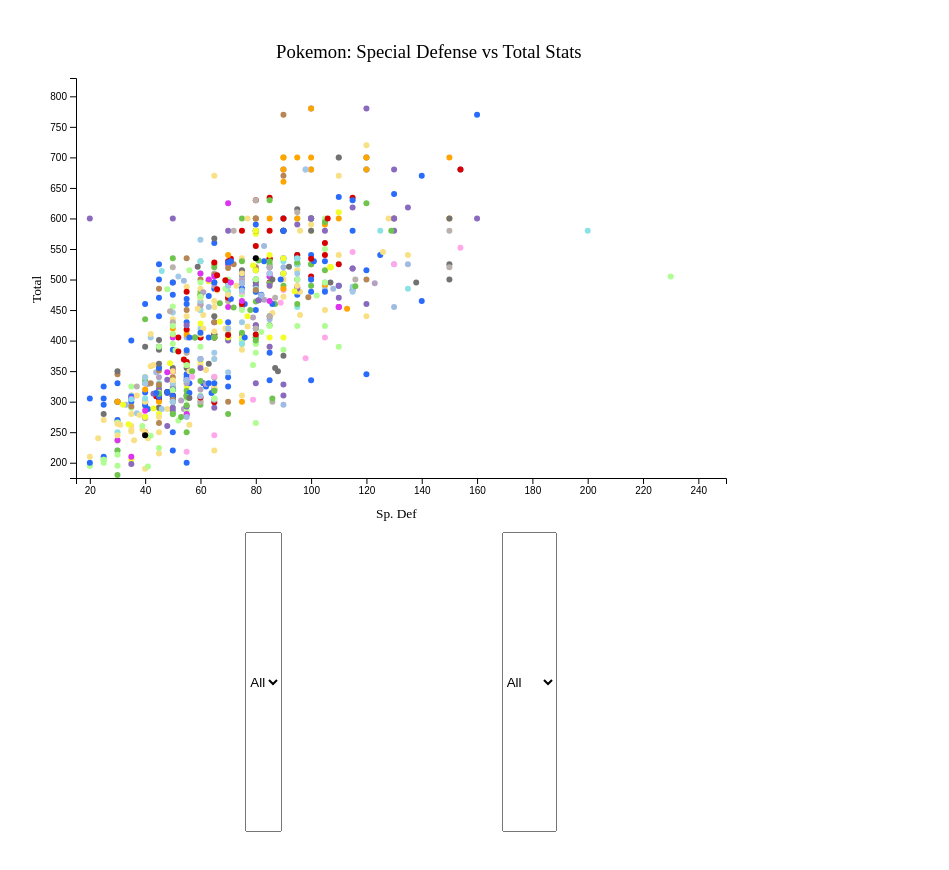
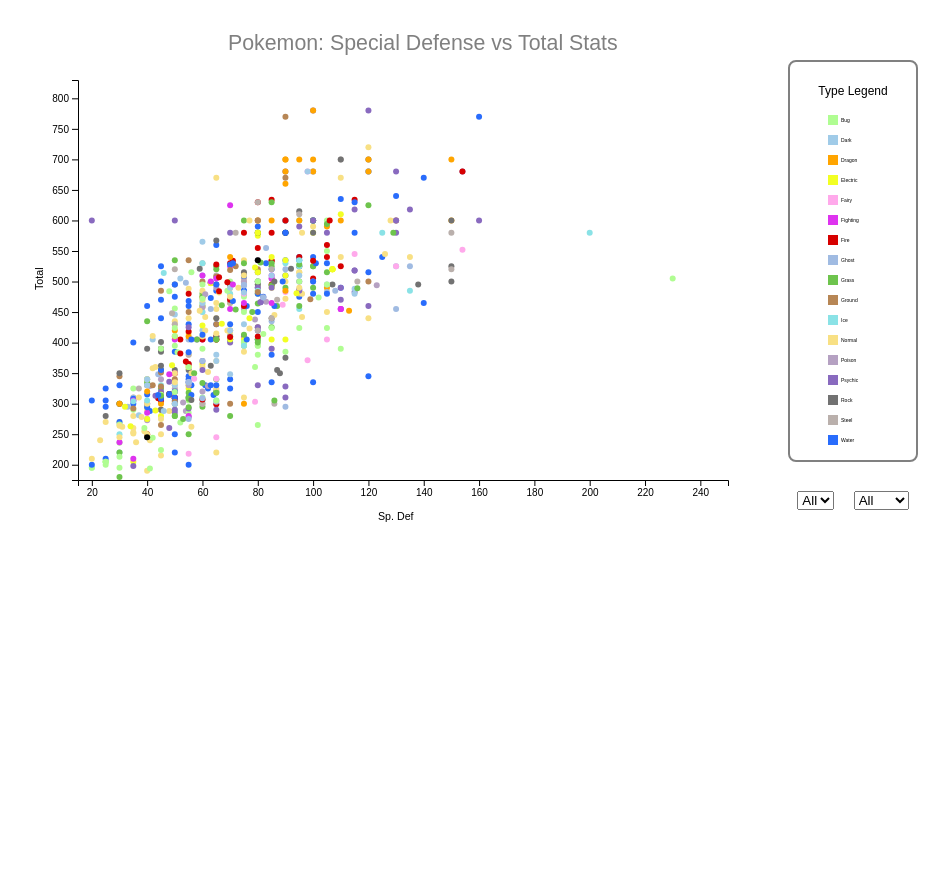
Before and after one commit to sammshimo/gh-pages, a plain HTML site: page index.html in a window 1280 px wide. Shown: the whole page, without its empty margins (2-951 px from the left). After the commit the page ends 800 px from the top, so only its background shows below. Drawn offline with nearby package versions, Linux system fonts and the light colour scheme.

Commit message:
fully functioning

```diff
--- a/index.html
+++ b/index.html
@@ -7,12 +7,6 @@
     <script src="https://d3js.org/d3.v5.min.js"></script>
     <script src="midterm.js"></script>
 
-    <style>
-        body {
-            padding: 20px;
-        }
-    </style>
-
   </head>
   <body>
   </body>
--- a/midterm.js
+++ b/midterm.js
@@ -7,8 +7,8 @@
   let menu = "";
   let tooltip = "";
   let mapFunctions = "";
-  let gen = "all";
-  let leg = "all";
+  let gen = "All";
+  let leg = "All";
   const colors = {
 
     "Bug": "#B0FD92",
@@ -49,23 +49,81 @@
 
   // load data and make scatter plot after window loads
   window.onload = function() {
+    d3.select('body')
+      .style('display', 'flex')
+      .style('flex-wrap', 'wrap')
+      .style('margin', '30px');
+
     svgContainer = d3.select('body')
       .append('svg')
       .attr('width', 750)
-      .attr('height', 500);
+      .attr('height', 500)
+      .style('font', '8pt sans-serif');
 
-    menu = d3.select('body').append('div').attr('id', 'menu')
-      .style('width', '750px')
-      .style('height', '300px')
+    menu = d3.select('body').attr('class', 'menu')
+      .append('div')
       .style('display', 'flex')
-      .style('justify-content', 'space-evenly');
+      .style('flex-direction', 'column')
+      .style('justify-content', 'space-evenly')
+      .style('align-content', 'center');
 
     // create tooltip
     makeTooltip();
 
+    // make legend
+    makeLegend();
+
+    // make drop downs and create change event
+    dropDown();
+
     // d3.csv is basically fetch but it can be be passed a csv file as a parameter
     d3.csv("pokemon.csv")
       .then((data) => makeScatterPlot(data));
+  }
+
+  // make legend
+  function makeLegend() {
+    let legend = menu.append('div').attr('class', 'legend')
+                      .style('display', 'flex')
+                      .style('flex-direction', 'column')
+                      .style('justify-content', 'space-evenly')
+                      .style('align-items', 'center')
+                      .style('border', '2px solid grey')
+                      .style('border-radius', '8px')
+                      .style('margin', '10px')
+                      .style('padding', '10px');
+
+    legend.append('p').text('Type Legend').style('font', '12px sans-serif');
+
+    let types = ['Bug', 'Dark', 'Dragon', 'Electric', 'Fairy', 'Fighting', 'Fire', 'Ghost',
+              'Grass', 'Ground', 'Ice', 'Normal', 'Poison', 'Psychic', 'Rock', 'Steel', 'Water']
+
+    legend.selectAll('.div')
+      .data(types)
+      .enter()
+      .append('div')
+        .attr('class', 'types')
+        .style('width', '50px')
+        .style('height', '20px')
+        .style('display', 'flex')
+        // .style('justify-content', 'space-evenly')
+        .style('align-items', 'center')
+        .append('div')
+          .attr('class', 'colors')
+          .style('width', '10px')
+          .style('height', '10px')
+          .style('margin-right', '3px')
+          .style('background', function(d) { return colors[d] })
+          .select(function() { return this.parentNode })
+          .append('p')
+          .text(function(d) { return d })
+          .style('font', '5px sans-serif');
+
+/*     d3.selectAll('.types').selectAll('.p')
+      .data(types)
+      .enter()
+      .append('p')
+        .text(function(d) { return d });   */
   }
 
   // make scatter plot with trend line
@@ -87,9 +145,6 @@
 
     // draw title and axes labels
     makeLabels();
-
-    // make drop downs and create change event
-    dropDown();
   }
 
     // make tooltip
@@ -114,17 +169,21 @@
 
   // make drop downs
   function dropDown() {
-      let genFilter = menu.append('select').attr('id', 'gen-filter')
+    let filters = menu.append('div')
+      .style('width', '150px')
+      .style('height', '50')
+      .style('display', 'flex')
+      .style('justify-content', 'space-evenly')
+      .style('align-content', 'center');
 
-      genFilter.append('option')
-        .attr('value', 'all')
-        .text('All')
-
-      for (let i = 1; i < 7; i++) {
-          genFilter.append('option')
-            .attr('value', i)
-            .text(i)
-      }
+    let genFilter = filters.append('select').attr('id', 'gen-filter')
+    let gens = ['All', '1', '2', '3', '4', '5', '6'];
+    genFilter.selectAll('.option')
+      .data(gens)
+      .enter()
+      .append('option')
+        .attr('value', function(d) { return d })
+        .text(function(d) { return d });
 
       genFilter.on('change', (d) => {
           gen = d3.select('#gen-filter').property('value');
@@ -133,17 +192,14 @@
           plotData(mapFunctions);
       });
 
-      let legFilter = menu.append('select').attr('id', 'leg-filter')
-
-      legFilter.append('option')
-        .attr('value', 'all')
-        .text('All')
-      legFilter.append('option')
-        .attr('value', 'True')
-        .text('True')
-      legFilter.append('option')
-        .attr('value', 'False')
-        .text('False')
+      let legFilter = filters.append('select').attr('id', 'leg-filter')
+      let legs = ['All', 'True', 'False'];
+      legFilter.selectAll('.option')
+        .data(legs)
+        .enter()
+        .append('option')
+        .attr('value', function(d) { return d })
+        .text(function(d) { return d });
 
         legFilter.on('change', (d) => {
             leg = d3.select('#leg-filter').property('value');
@@ -156,20 +212,19 @@
   // make title and axes labels
   function makeLabels() {
     svgContainer.append('text')
-      .attr('x', 250)
-      .attr('y', 30)
-      .style('font-size', '14pt')
-      .text("Pokemon: Special Defense vs Total Stats");
+      .attr('x', 200)
+      .attr('y', 20)
+      .style('font-size', '16pt')
+      .text("Pokemon: Special Defense vs Total Stats")
+      .attr('fill', 'grey');
 
     svgContainer.append('text')
       .attr('x', 350 )
       .attr('y', 490)
-      .style('font-size', '10pt')
       .text('Sp. Def');
 
     svgContainer.append('text')
-      .attr('transform', 'translate(15, 275)rotate(-90)')
-      .style('font-size', '10pt')
+      .attr('transform', 'translate(15, 260)rotate(-90)')
       .text('Total');
   }
 
@@ -184,14 +239,14 @@
     // append data to SVG and plot as points
     svgContainer.selectAll('.circle')
       .data(data.filter(function(d) {
-          if (gen == 'all') {
+          if (gen == 'All') {
             return d
           } else {
             return +d['Generation'] == gen
           }
         })
                 .filter(function(d) {
-                    if (leg == 'all') {
+                    if (leg == 'All') {
                         return d
                     } else {
                         return d['Legendary'] == leg
```
